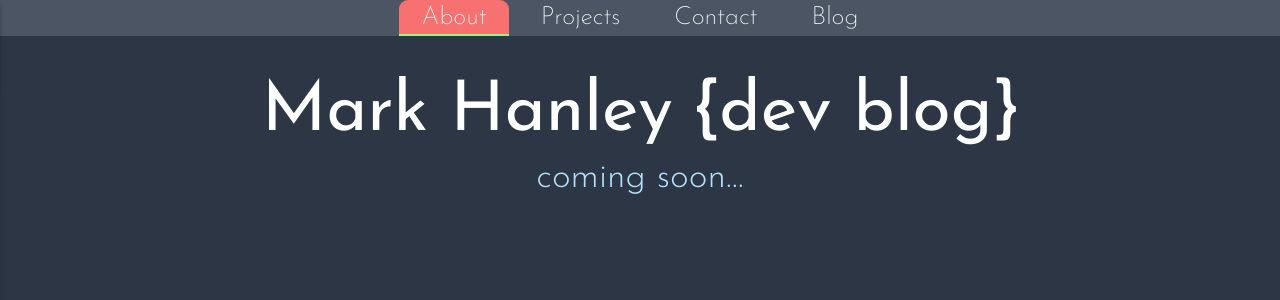
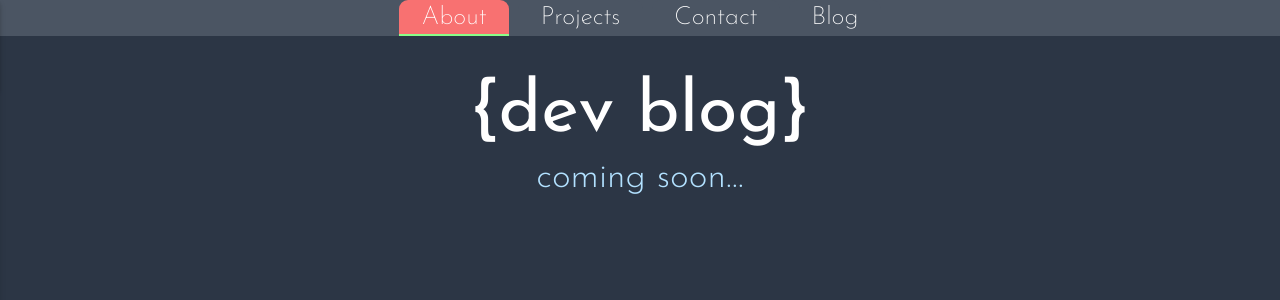
Before and after one commit to hanleymark/portfolio-web, a Next.js app: page /blog in a window 1280 px wide. Shown: the top 300 px of the page. Built offline with nearby package versions, Linux system fonts and the light colour scheme.

Commit message:
Remove tech stack items

```diff
--- a/app/blog/page.tsx
+++ b/app/blog/page.tsx
@@ -5,7 +5,7 @@ const BlogPage = () => {
   return (
     <div>
       <div className='h-10'></div>
-      <AnimatedTitle text={'Mark Hanley \u007bdev blog\u007d'} replay={true} />
+      <AnimatedTitle text={'\u007bdev blog\u007d'} replay={true} />
       <Blog />
     </div>
   );
```
